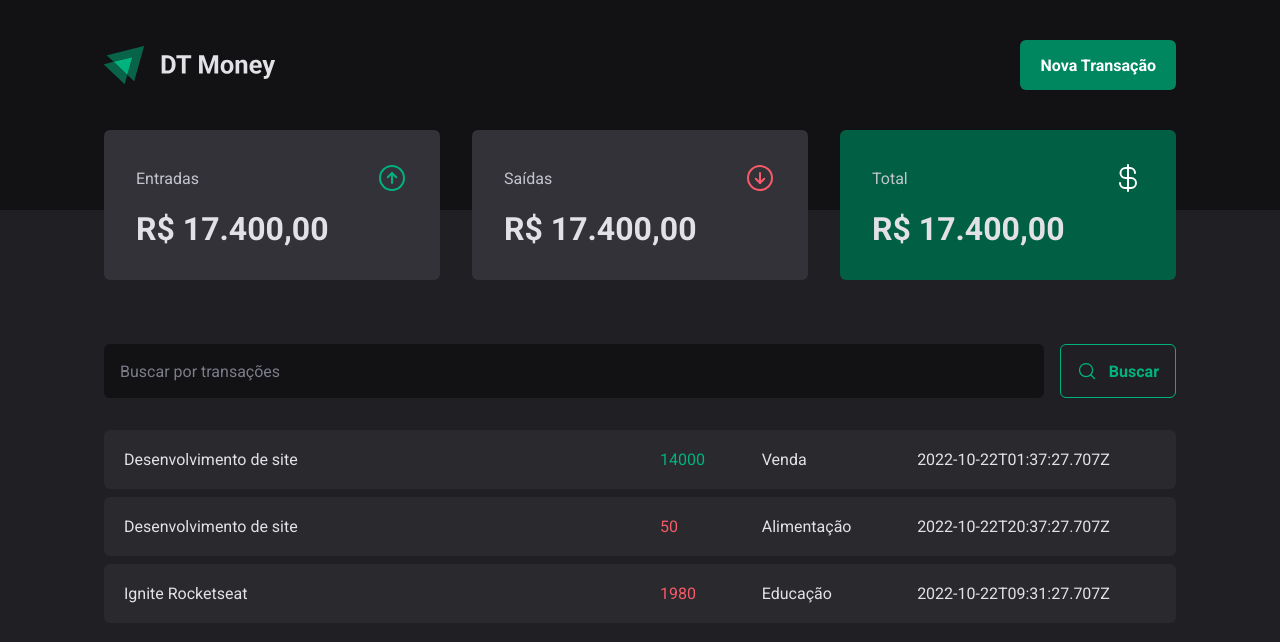
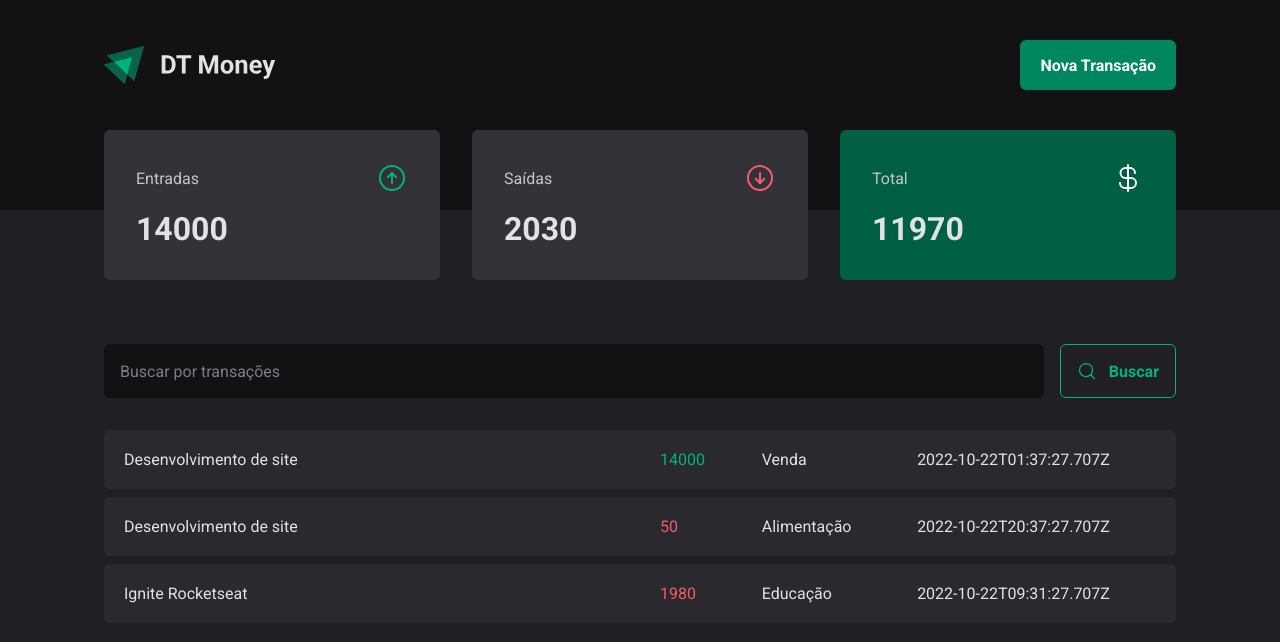
Before and after one commit to leoziondev/ignite-2022-dt-money, a React (Vite) app: page / in a window 1280 px wide. Shown: the top 642 px of the page. Built offline with nearby package versions, Linux system fonts and the light colour scheme; data requests are answered from the project's data file.

Commit message:
calc summary transactions

```diff
--- a/src/components/Summary/index.tsx
+++ b/src/components/Summary/index.tsx
@@ -1,7 +1,27 @@
 import { SummaryCard, SummaryContainer } from "./styles";
 import { ArrowCircleUp, ArrowCircleDown, CurrencyDollar } from 'phosphor-react'
+import { useContext } from "react";
+import { TransactionsContext } from "../../contexts/TransactionsContext";
 
 export function Summary() {
+  const { transactions } = useContext(TransactionsContext)
+
+  const summary = transactions.reduce((acc, transaction) => {
+    if (transaction.type === 'income') {
+      acc.income += transaction.price;
+      acc.total += transaction.price;
+    } else {
+      acc.outcome += transaction.price;
+      acc.total -= transaction.price;
+    }
+
+    return acc;
+  }, {
+    income: 0,
+    outcome: 0,
+    total: 0
+  })
+
   return(
     <SummaryContainer>
       <SummaryCard>
@@ -10,7 +30,7 @@ export function Summary() {
           <ArrowCircleUp size={32} color="#00b37e"/>
         </header>
 
-        <strong>R$ 17.400,00</strong>
+        <strong>{summary.income}</strong>
       </SummaryCard>
       <SummaryCard>
         <header>
@@ -18,7 +38,7 @@ export function Summary() {
           <ArrowCircleDown size={32} color="#f75a68"/>
         </header>
 
-        <strong>R$ 17.400,00</strong>
+        <strong>{summary.outcome}</strong>
       </SummaryCard>
       <SummaryCard variant="green">
         <header>
@@ -26,7 +46,7 @@ export function Summary() {
           <CurrencyDollar size={32} color="#fff"/>
         </header>
 
-        <strong>R$ 17.400,00</strong>
+        <strong>{summary.total}</strong>
       </SummaryCard>
     </SummaryContainer>
   )
```
